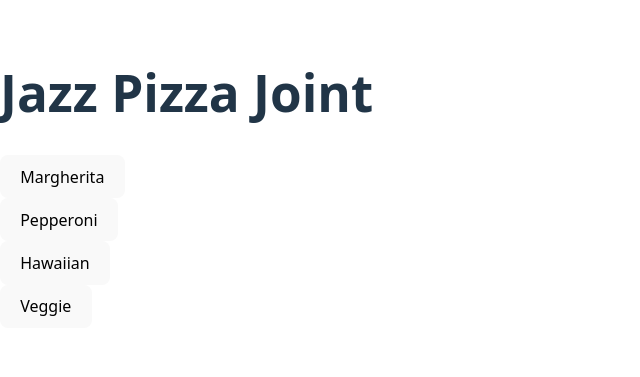
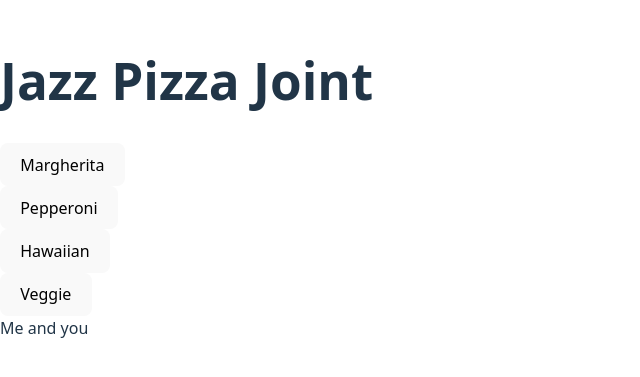
Before and after one commit to belunatic/PizzaApp, a React (Vite) app in the folder App/: page / in a window 1280 px wide. Shown: the part 221-598 px from the top of the page, without its empty margins (0-640 px from the left). Built offline with nearby package versions, Linux system fonts and the light colour scheme.

Commit message:
add OrderQueue component to App and render it in the main layout

```diff
--- a/App/src/App.tsx
+++ b/App/src/App.tsx
@@ -1,6 +1,7 @@
 import { FC } from "react";
 import Menu from "./components/Menu";
 import PlaceOrder from "./components/PlaceOrder";
+import OrderQueue from "./components/OrderQueue";
 
 const App: FC = () => {
 	return (
@@ -8,6 +9,7 @@ const App: FC = () => {
 			<h1>Jazz Pizza Joint</h1>
 			<Menu />
 			<PlaceOrder />
+			<OrderQueue />
 		</div>
 	);
 };
--- /dev/null
+++ b/App/src/components/OrderQueue.tsx
@@ -0,0 +1,7 @@
+import { FC } from "react";
+
+const OrderQueue: FC = () => {
+	return <div>Me and you</div>;
+};
+
+export default OrderQueue;
```
